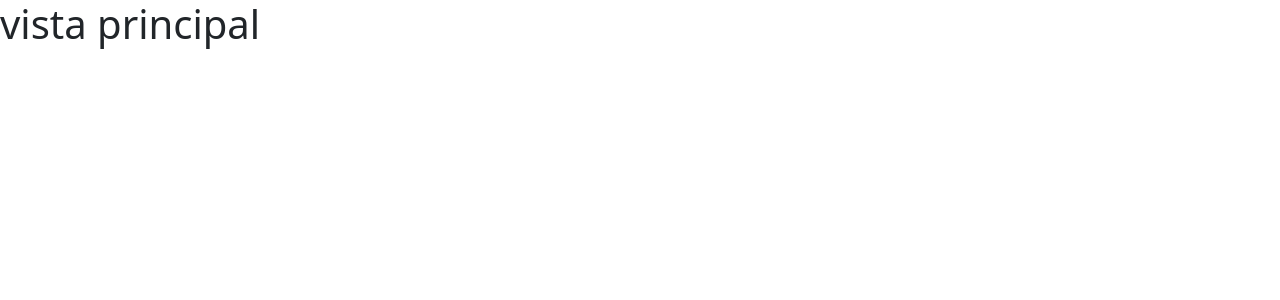
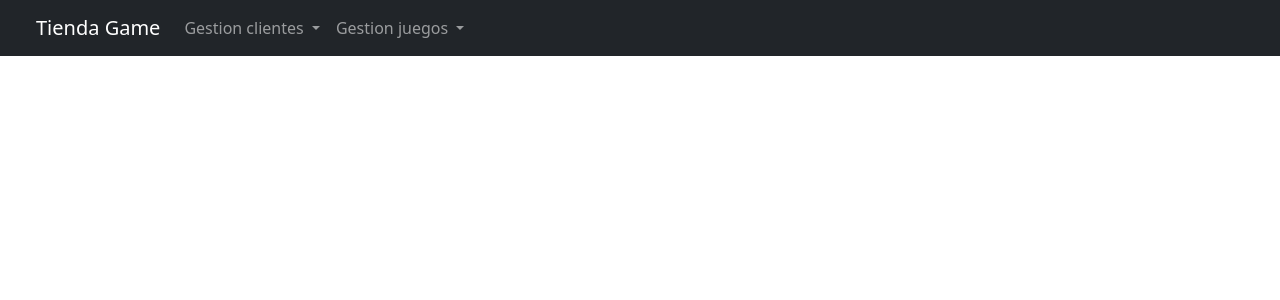
Before and after one commit to solano2020/tiendajuego, a PHP site: page /index.php?c=header in a window 1280 px wide. Shown: the top 300 px of the page. Run offline with PHP 8.4, Linux system fonts and the light colour scheme.

Commit message:
Se creo la vista del header

```diff
--- a/controllers/tiendaController.php
+++ b/controllers/tiendaController.php
@@ -12,4 +12,9 @@ class tiendaController{
         require_once "views/tienda/index.php";
     }
 
+    //vista del header
+    public function header(){
+        require_once "views/tienda/header.php";
+    }
+
 }
--- /dev/null
+++ b/resources/js/tienda/index.js
@@ -0,0 +1,12 @@
+$(document).ready(function (e) {
+
+    $.ajax({
+        async: true,
+        type: "GET",
+         url: "index.php?c=tienda&a=header",
+         success: function(data){
+         $('#header').html(data);
+         }
+     });
+
+});
--- /dev/null
+++ b/views/tienda/header.php
@@ -0,0 +1,52 @@
+<!DOCTYPE html>
+<html lang="en">
+
+<head>
+    <meta charset="UTF-8">
+    <meta http-equiv="X-UA-Compatible" content="IE=edge">
+    <meta name="viewport" content="width=device-width, initial-scale=1.0">
+    <title></title>
+</head>
+<body>
+    <nav class="navbar navbar-expand-lg navbar-dark bg-dark">
+        <div class="container-fluid">
+            <a class="navbar-brand" href="#">Tienda Game</a>
+            <button class="navbar-toggler" type="button" data-bs-toggle="collapse" data-bs-target="#navbarNavDarkDropdown" aria-controls="navbarNavDarkDropdown" aria-expanded="false" aria-label="Toggle navigation">
+                <span class="navbar-toggler-icon"></span>
+            </button>
+            <div class="collapse navbar-collapse" id="navbarNavDarkDropdown">
+                <ul class="navbar-nav">
+                    <li class="nav-item dropdown">
+                        <a class="nav-link dropdown-toggle" href="#" id="menuclientes" role="button" data-bs-toggle="dropdown" aria-expanded="false">
+                            Gestion clientes
+                        </a>
+                        <ul class="dropdown-menu dropdown-menu-dark" aria-labelledby="navbarDarkDropdownMenuLink">
+                            <li><a class="dropdown-item" href="index.php?c=tienda&a=VregistrarCliente">Registrar</a></li>
+                            <li><a class="dropdown-item" href="index.php?c=tienda&a=VconsultarCliente">Consultar Clientes</a></li>
+                        </ul>
+                    </li>
+                </ul>
+                <ul class="navbar-nav">
+                    <li class="nav-item dropdown">
+                        <a class="nav-link dropdown-toggle" href="#" id="menujuegos" role="button" data-bs-toggle="dropdown" aria-expanded="false">
+                            Gestion juegos
+                        </a>
+                        <ul class="dropdown-menu dropdown-menu-dark" aria-labelledby="navbarDarkDropdownMenuLink">
+                            <li><a class="dropdown-item" href="index.php?c=tienda&a=VregistrarJuego">Registrar juego</a></li>
+                            <li><a class="dropdown-item" href="index.php?c=tienda&a=VconsultarPrecios">Consultar precios de alquiler y venta juegos</a></li>
+                            <li><a class="dropdown-item" href="index.php?c=tienda&a=VregistrarTransaccion">Registro de alquiler y venta de juegos</a></li>
+                            <li><a class="dropdown-item" href="index.php?c=tienda&a=VconsultarVentas">Consultar ventas del dia</a></li>
+                        </ul>
+                    </li>
+                </ul>
+            </div>
+        </div>
+    </nav>
+
+
+
+    <script src="resources/js/jquery-3.5.1.js"></script>
+    <script src="resources/js/tienda/header.js"></script>
+</body>
+
+</html>
--- a/views/tienda/index.php
+++ b/views/tienda/index.php
@@ -1,5 +1,6 @@
 <!DOCTYPE html>
 <html lang="en">
+
 <head>
     <meta charset="UTF-8">
     <meta http-equiv="X-UA-Compatible" content="IE=edge">
@@ -9,12 +10,25 @@
     <link rel="stylesheet" href="resources/css/main.css" type="text/css">
     <title>Tienda de video juegos</title>
 </head>
+
 <body>
-     <h1>vista principal </h1>
+
+    <div class="container-fluid">
+           <!-- header -->
+        <div class="row" id="header"></div>
+
+        <div class="row">
+            <div class="col">
+
+            </div>
+
+
+        </div>
 
 
 
-     <script src="resources/js/jquery-3.5.1.js"></script>
-     <script src="resources/js/tienda/principal.js"></script>
+        <script src="resources/js/jquery-3.5.1.js"></script>
+        <script src="resources/js/tienda/index.js"></script>
 </body>
+
 </html>
```
Also changed, not shown: resources/js/tienda/header.js (added), resources/js/tienda/principal.js (deleted).
